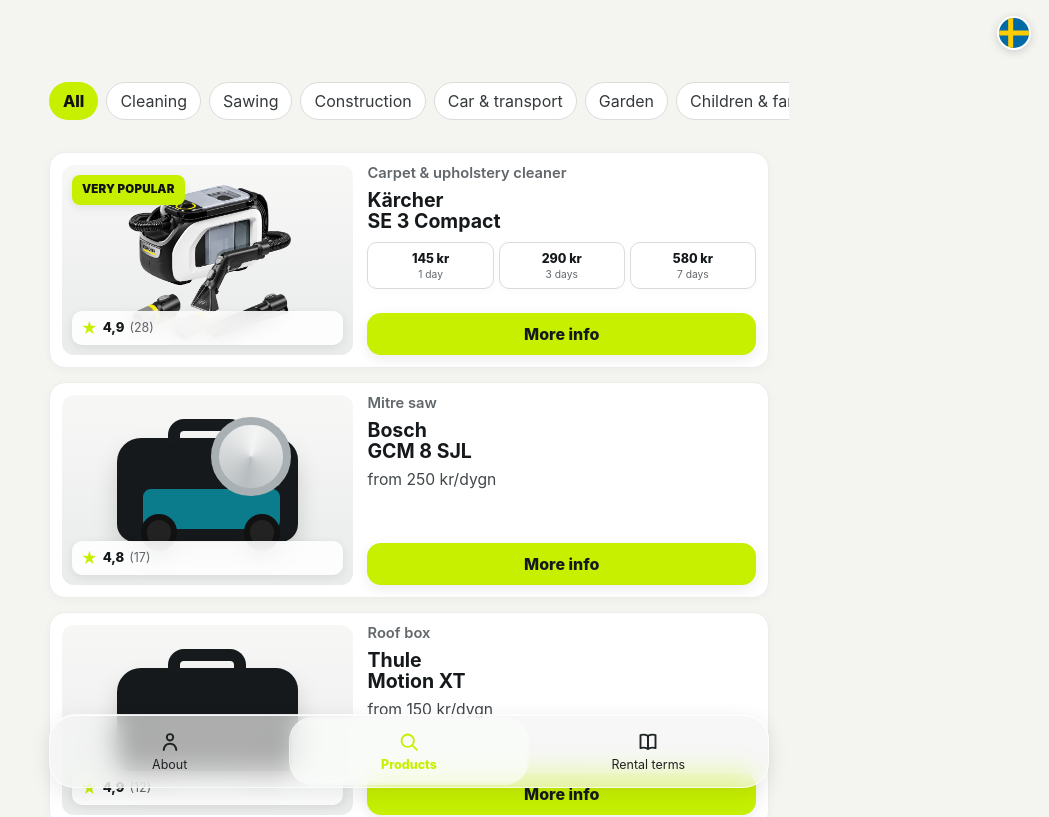
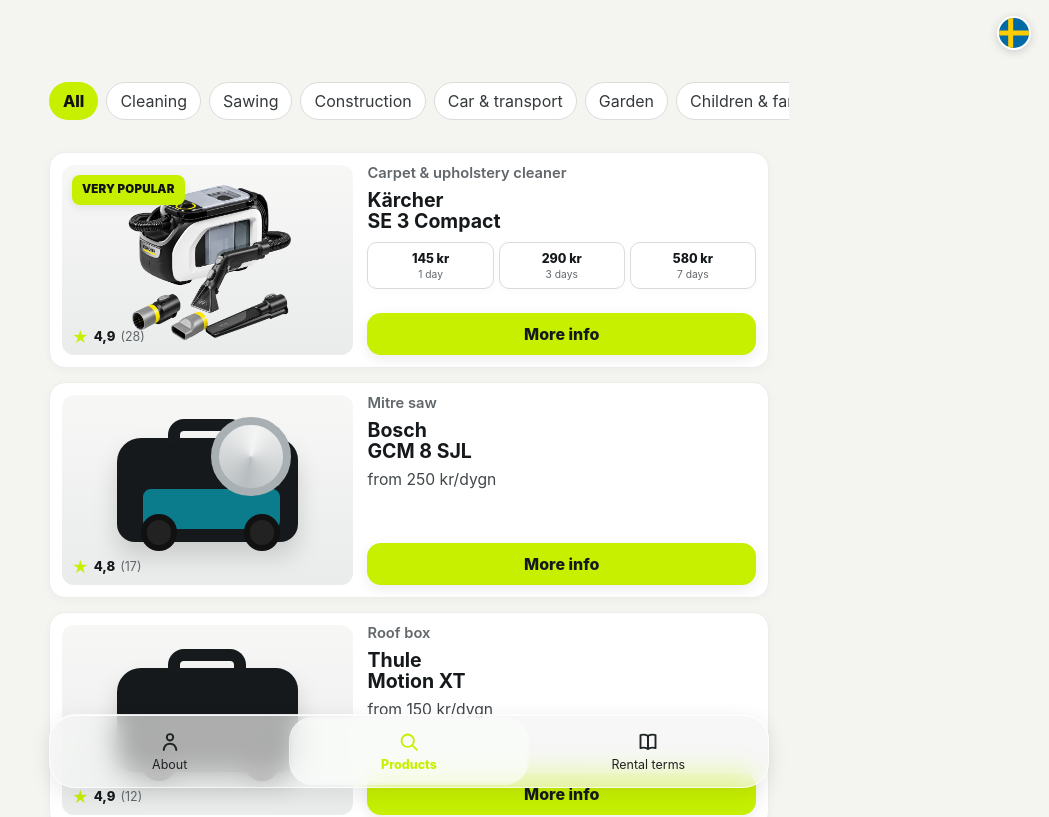
Before and after one commit to peralmkvist/hyrbart-webapp, a Next.js app in the folder hyrbart-webapp/: page /en/produkter in a window 1280 px wide. Shown: the top 817 px of the page, without its empty margins (231-1280 px from the left). Built offline with nearby package versions, Linux system fonts and the light colour scheme.

Commit message:
Update globals.css

```diff
--- a/hyrbart-webapp/app/globals.css
+++ b/hyrbart-webapp/app/globals.css
@@ -1219,19 +1219,19 @@ main {
   position: absolute;
   z-index: 5;
   left: 10px;
-  right: 10px;
+  right: auto;
   bottom: 10px;
-  min-height: 34px;
-  padding: 6px 9px;
-  border-radius: 10px;
+  min-height: 0;
+  padding: 0;
+  border-radius: 0;
   display: flex;
   align-items: center;
   gap: 5px;
-  background: rgba(255,255,255,.88);
-  backdrop-filter: blur(10px);
-  -webkit-backdrop-filter: blur(10px);
+  background: transparent;
+  backdrop-filter: none;
+  -webkit-backdrop-filter: none;
+  box-shadow: none;
   color: var(--ink);
-  box-shadow: 0 2px 10px rgba(0,0,0,.08);
   font-size: .78rem;
   line-height: 1;
 }
```
